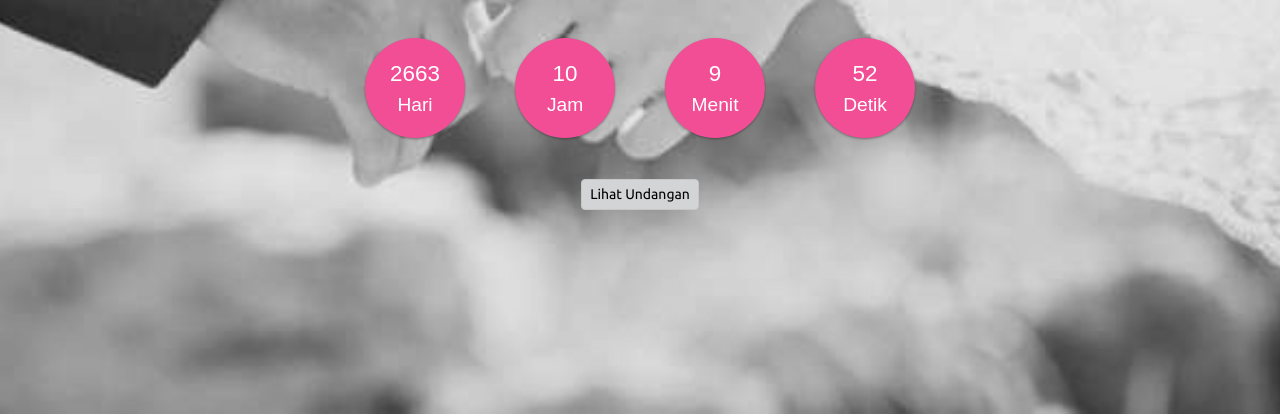
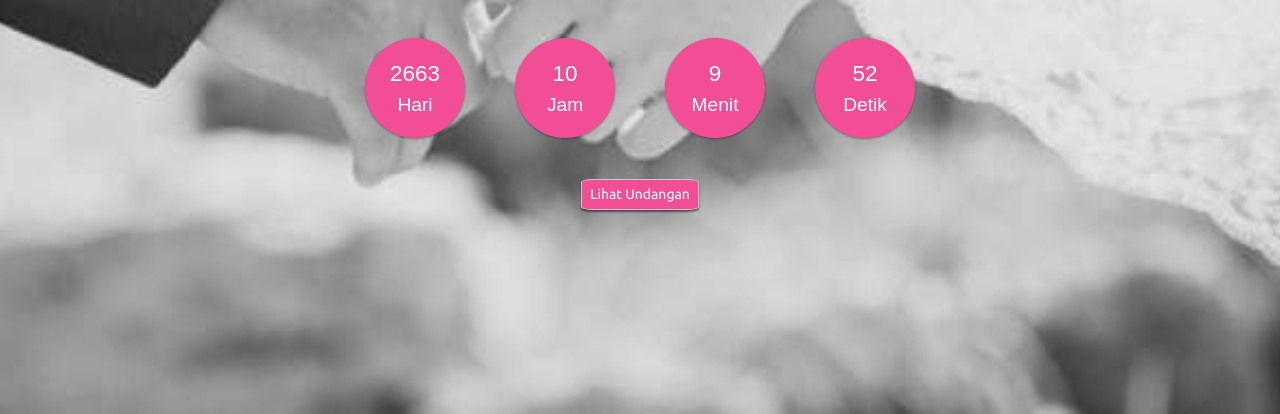
Before and after one commit to WahyuAji11/undanganPernikahan, a plain HTML site: page index.html in a window 1280 px wide. In both pictures the pointer is over the link "Lihat Undangan". Shown: the part 386-800 px from the top of the page. Drawn offline with nearby package versions, Linux system fonts and the light colour scheme.

Commit message:
ganti button dengan a

```diff
--- a/style.css
+++ b/style.css
@@ -49,7 +49,7 @@ body {
   font-size: 1.4rem;
 }
 
-.hero button {
+.hero a {
   color: var(--pink);
   background-color: white;
   text-decoration: none;
@@ -57,7 +57,7 @@ body {
   border-radius: 10%;
 }
 
-.hero button:hover {
+.hero a:hover {
   background-color: var(--pink);
   color: white;
 }
```
